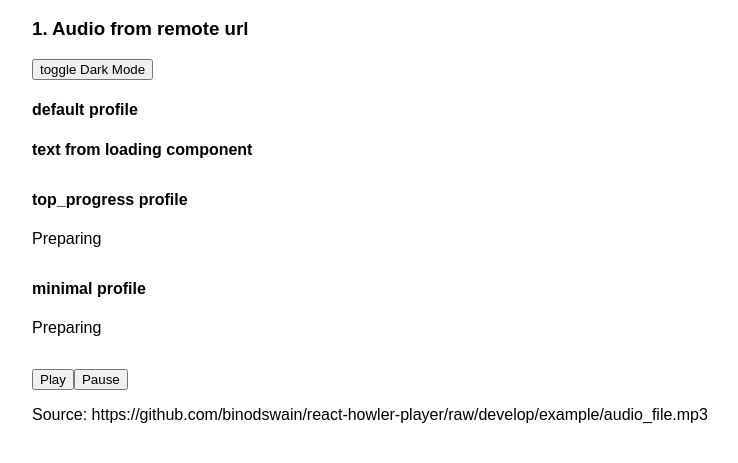
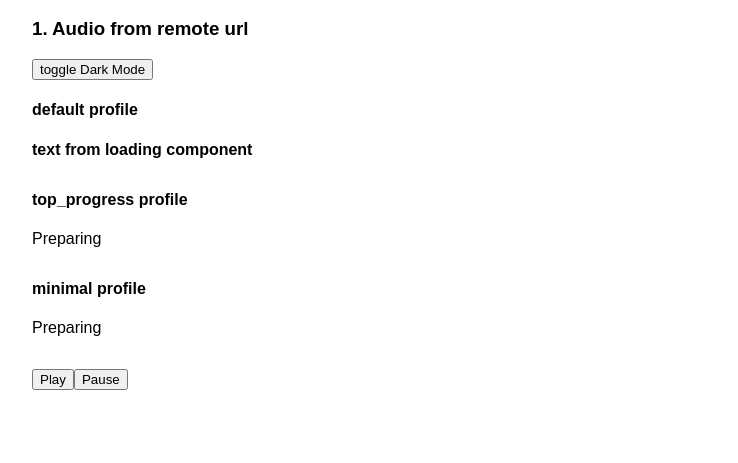
Before and after one commit to binodswain/react-howler-player, a React app in the folder example/: page / in a window 1280 px wide. Shown: the part 125-588 px from the top of the page, without its empty margins (158-896 px from the left). Built offline with nearby package versions, Linux system fonts and the light colour scheme.

Commit message:
docs: update docs

```diff
--- a/example/src/App.js
+++ b/example/src/App.js
@@ -71,13 +71,11 @@ export default class App extends PureComponent {
                 </h1>
                 <div className="playerlist">
                     <h3>1. Audio from remote url</h3>
-                    <button onClick={this.toggleDarkMode}>
-                        toggle Dark Mode
-                    </button>
+                    <button onClick={this.toggleDarkMode}>toggle Dark Mode</button>
                     <h4>default profile</h4>
                     <Player
                         src={[
-                            "https://github.com/binodswain/react-howler-player/raw/develop/example/audio_file.mp3",
+                            "https://github.com/binodswain/react-howler-player/raw/master/example/audio_file.mp3",
                         ]}
                         onTimeUpdate={this.timeUpdate}
                         preparingComp={<Loading />}
@@ -89,7 +87,7 @@ export default class App extends PureComponent {
                     <h4>top_progress profile</h4>
                     <Player
                         src={[
-                            "https://github.com/binodswain/react-howler-player/raw/develop/example/audio_file.mp3",
+                            "https://github.com/binodswain/react-howler-player/raw/master/example/audio_file.mp3",
                         ]}
                         speedPanel={"bottom"}
                         onTimeUpdate={this.timeUpdate}
@@ -101,7 +99,7 @@ export default class App extends PureComponent {
                     <h4>minimal profile</h4>
                     <Player
                         src={[
-                            "https://github.com/binodswain/react-howler-player/raw/develop/example/audio_file.mp3",
+                            "https://github.com/binodswain/react-howler-player/raw/master/example/audio_file.mp3",
                         ]}
                         speedPanel={"bottom"}
                         onTimeUpdate={this.timeUpdate}
@@ -123,10 +121,6 @@ export default class App extends PureComponent {
                     >
                         Pause
                     </button>
-                    <p>
-                        Source:
-                        https://github.com/binodswain/react-howler-player/raw/develop/example/audio_file.mp3
-                    </p>
                 </div>
 
                 <div hidden>
```
Also changed, not shown: README.md, example/player-dark.png (added), example/player-light.png (added), example/react-howler-player.png (deleted).
